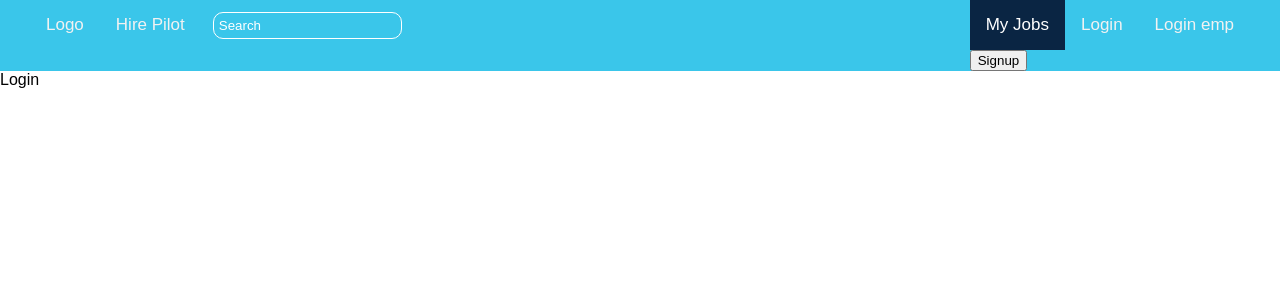
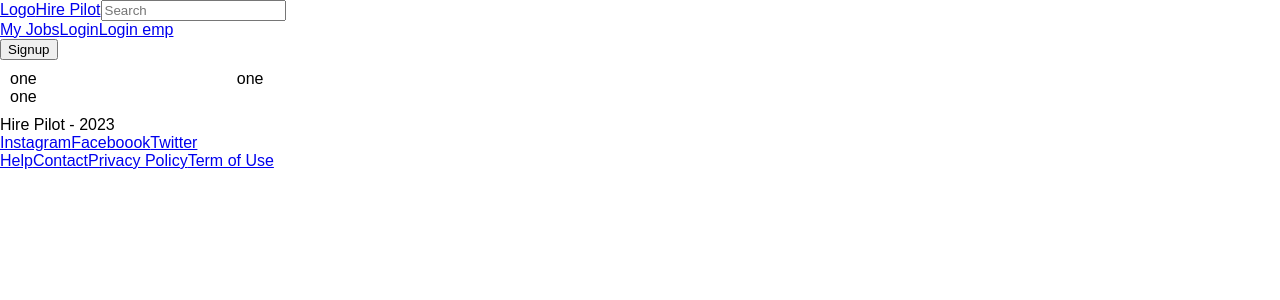
Before and after one commit to Lukong123/hire-pilot, a React (Create React App) app in the folder hire-pilot-frontend/: page /login in a window 1280 px wide. Shown: the top 300 px of the page. Built offline with nearby package versions, Linux system fonts and the light colour scheme.

Commit message:
rectifying display of grid

```diff
--- a/hire-pilot-frontend/src/App.css
+++ b/hire-pilot-frontend/src/App.css
@@ -4,17 +4,15 @@
 
 /* Grid */
 
-.grid-container {
+/* .grid-container {
 	display: grid;
-	grid-template-columns: 18% 30% 15%;
-	/* background-color: #2196F3; */
+	grid-template-columns: auto auto auto;
 	padding: 10px;
   }
   .grid-item {
 	background-color: rgba(255, 255, 255, 0.8);
-	/* border: 1px solid rgba(0, 0, 0, 0.8); */
 	padding: 10px;
 	font-size: 18px;
-  }
+  } */
 
 /* Sidebar */
--- a/hire-pilot-frontend/src/Footer/Footer.js
+++ b/hire-pilot-frontend/src/Footer/Footer.js
@@ -1,5 +1,5 @@
 import React from "react";
-import './Footer.css';
+// import './Footer.css';
 // import { getFooterCopy, getFullYear } from './utils/utils';
 import {getFooterCopy, getFullYear } from '../utils/utils';
 
--- a/hire-pilot-frontend/src/Header/Header.js
+++ b/hire-pilot-frontend/src/Header/Header.js
@@ -1,6 +1,6 @@
 import React, { useState } from "react";
 
-import './Header.css';
+// import './Header.css';
 import '../Jobs/Jobs';
 import SignupChoice from '../Modal/SignupChoice';
 
--- a/hire-pilot-frontend/src/Jobs/Jobs.js
+++ b/hire-pilot-frontend/src/Jobs/Jobs.js
@@ -1,5 +1,5 @@
 import React from "react";
-import './Jobs.css';
+// import './Jobs.css';
 // import SignupChoice from '../Modal/SignupChoice';
 
 
--- a/hire-pilot-frontend/src/Login/Login.js
+++ b/hire-pilot-frontend/src/Login/Login.js
@@ -1,46 +1,36 @@
-// import React from 'react';
-import React, { useState } from 'react';
-import Button from 'react-bootstrap/Button';
-import Modal from 'react-bootstrap/Modal';
+import React from 'react';
+// import './Login.css';
+import Header from '../Header/Header';
+import Footer from '../Footer/Footer';
+import Sidebar from '../Sidebar/Sidebar';
+import Rightbar  from '../Right-Sidebar/Rightbar';
+import Jobs from '../Jobs/Jobs';
+import SignupChoice from '../Modal/SignupChoice';
 
 
+function Login() {
+  return (
+    <React.Fragment>
+      <div className="Login">
+        {/* <Header/> */}
 
-function Login(){
-    return(
-        <div>
-            Login
-        </div>
-    )
+      <body>
+      <div class="grid-container">
+        {/* <Sidebar/>
+        <Jobs/>
+        <Rightbar/>     */}
+        <div>one</div>
+        <div>one</div>
+        <div>one</div>
+
+</div>
+      </body>
+      <Footer/>
+
+    </div>
+    </React.Fragment>
+
+  );
 }
-// function Login() {
-//     const [show, setShow] = useState(false);
-
-//     const handleClose = () => setShow(false);
-//     const handleShow = () => setShow(true);
-//     return (
-
-
-//           <>
-//             <Button variant="primary" onClick={handleShow}>
-//               Launch demo modal
-//             </Button>
-
-//             <Modal show={show} onHide={handleClose}>
-//               <Modal.Header closeButton>
-//                 <Modal.Title>Modal heading</Modal.Title>
-//               </Modal.Header>
-//               <Modal.Body>Woohoo, you're reading this text in a modal!</Modal.Body>
-//               <Modal.Footer>
-//                 <Button variant="secondary" onClick={handleClose}>
-//                   Close
-//                 </Button>
-//                 <Button variant="primary" onClick={handleClose}>
-//                   Save Changes
-//                 </Button>
-//               </Modal.Footer>
-//             </Modal>
-//           </>
-//     );
-// }
 
 export default Login;
--- a/hire-pilot-frontend/src/Modal/LoginModal.js
+++ b/hire-pilot-frontend/src/Modal/LoginModal.js
@@ -1,5 +1,5 @@
 import React from "react";
-import './LoginModal.css';
+// import './LoginModal.css';
 
 function LoginModal() {
     return(
--- a/hire-pilot-frontend/src/Modal/SignupChoice.js
+++ b/hire-pilot-frontend/src/Modal/SignupChoice.js
@@ -1,5 +1,5 @@
 import React from "react";
-import './SignupChoice.css';
+// import './SignupChoice.css';
 
 
 
--- a/hire-pilot-frontend/src/Right-Sidebar/Rightbar.js
+++ b/hire-pilot-frontend/src/Right-Sidebar/Rightbar.js
@@ -1,5 +1,5 @@
 import React from "react";
-import './Rightbar.css';
+// import './Rightbar.css';
 
 function Rightbar() {
     return(
--- a/hire-pilot-frontend/src/Sidebar/Sidebar.js
+++ b/hire-pilot-frontend/src/Sidebar/Sidebar.js
@@ -1,5 +1,5 @@
 import React from "react";
-import './Sidebar.css';
+// import './Sidebar.css';
 
 function Sidebar() {
     return(
--- a/hire-pilot-frontend/src/TotalCard/TotalCard.js
+++ b/hire-pilot-frontend/src/TotalCard/TotalCard.js
@@ -1,5 +1,5 @@
 import React from "react";
-import './TotalCard.css';
+// import './TotalCard.css';
 
 
 function TotalCard() {
```
Also changed, not shown: hire-pilot-frontend/src/App.js (+1 -8 lines), hire-pilot-frontend/src/Login/Login.css (added).
